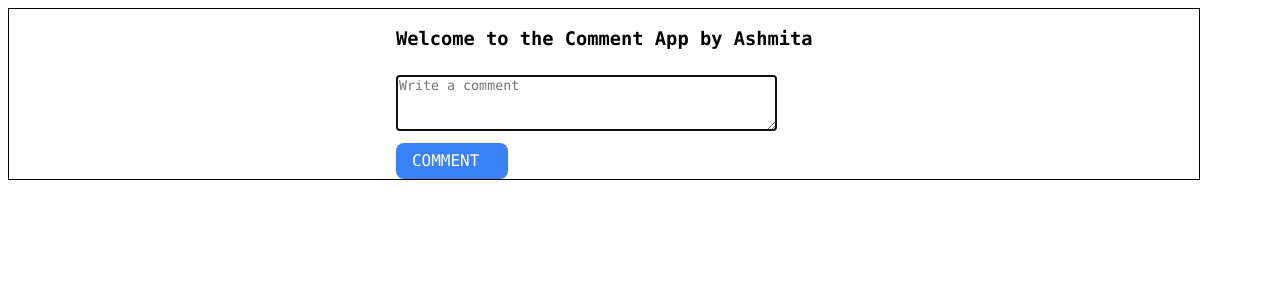
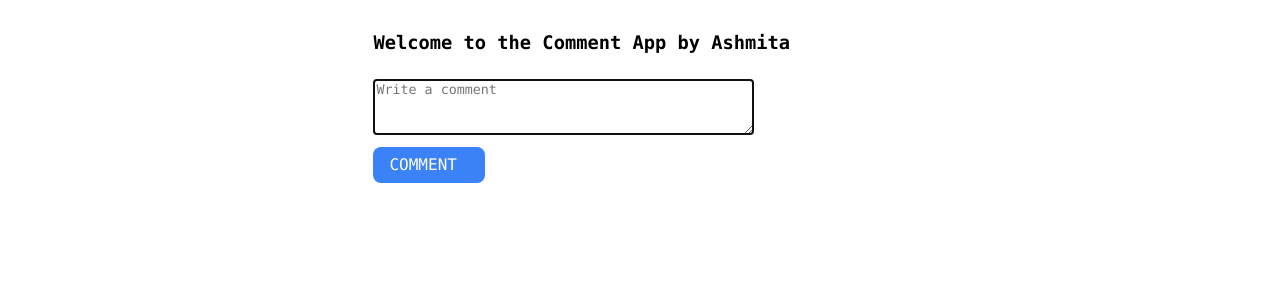
Before and after one commit to AsmiGitHub/test_as, a React (Create React App) app: page / in a window 1280 px wide. Shown: the top 300 px of the page. Built offline with nearby package versions, Linux system fonts and the light colour scheme.

Commit message:
few changes on styles

```diff
--- a/src/styles.css
+++ b/src/styles.css
@@ -2,10 +2,11 @@
     font-family: Monaco, sans-serif;
   }
 
-  body{
-    border: 1px solid;
-    width: 93%;
-
+  #root{
+    padding-top: 5px;
+    padding-bottom: 17px;
+    padding-left: 5px;
+    width: 90%;
   }
   .App {
    margin: auto;
```
